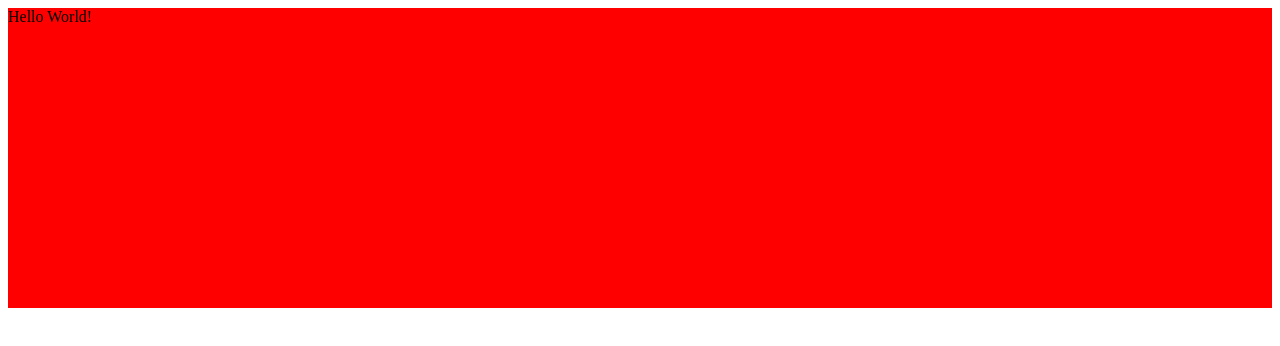
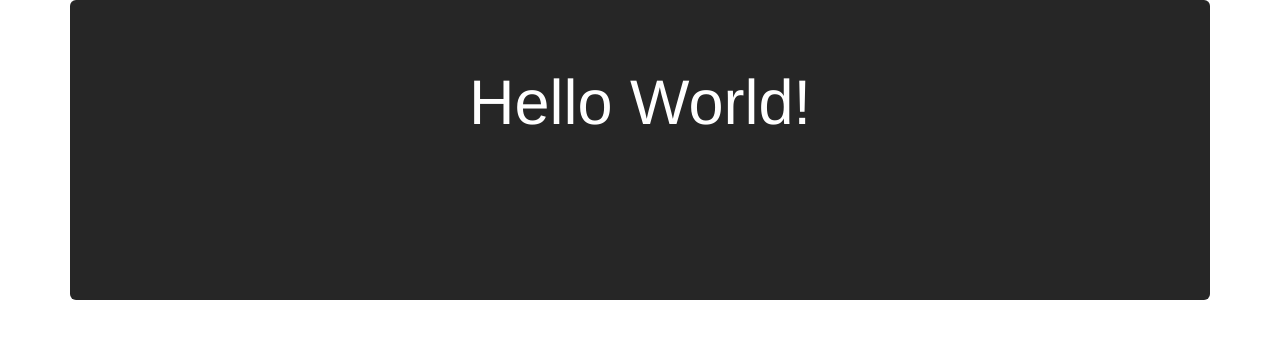
Before and after one commit to ETS-ReactNative4/clickyGame, a React (Create React App) app in the folder clicky-game/: page / in a window 1280 px wide. Shown: the top 346 px of the page. Built offline with nearby package versions, Linux system fonts and the light colour scheme.

Commit message:
Bootsrap is conected and working.

```diff
--- a/clicky-game/public/index.html
+++ b/clicky-game/public/index.html
@@ -4,37 +4,16 @@
     <meta charset="utf-8">
     <meta name="viewport" content="width=device-width, initial-scale=1, shrink-to-fit=no">
     <meta name="theme-color" content="#000000">
-    <!--
-      manifest.json provides metadata used when your web app is added to the
-      homescreen on Android. See https://developers.google.com/web/fundamentals/engage-and-retain/web-app-manifest/
-    -->
+    <link rel="stylesheet" href="https://maxcdn.bootstrapcdn.com/bootstrap/3.3.7/css/bootstrap.min.css">
     <link rel="manifest" href="%PUBLIC_URL%/manifest.json">
     <link rel="shortcut icon" href="%PUBLIC_URL%/favicon.ico">
-    <!--
-      Notice the use of %PUBLIC_URL% in the tags above.
-      It will be replaced with the URL of the `public` folder during the build.
-      Only files inside the `public` folder can be referenced from the HTML.
-
-      Unlike "/favicon.ico" or "favicon.ico", "%PUBLIC_URL%/favicon.ico" will
-      work correctly both with client-side routing and a non-root public URL.
-      Learn how to configure a non-root public URL by running `npm run build`.
-    -->
     <title>React App</title>
   </head>
   <body>
     <noscript>
       You need to enable JavaScript to run this app.
     </noscript>
-    <div id="root"></div>
-    <!--
-      This HTML file is a template.
-      If you open it directly in the browser, you will see an empty page.
-
-      You can add webfonts, meta tags, or analytics to this file.
-      The build step will place the bundled scripts into the <body> tag.
-
-      To begin the development, run `npm start` or `yarn start`.
-      To create a production bundle, use `npm run build` or `yarn build`.
-    -->
-  </body>
+    <div id="root">
+      <!-- THIS IS WHERE THE REACT COMPONENTS GET RENDERED -->
+    </div>
 </html>
--- a/clicky-game/src/App.jsx
+++ b/clicky-game/src/App.jsx
@@ -1,15 +1,33 @@
+
+
+
+/*
+    APP FILE CONTAINS THE APP COMPONENT THAT ALL THE OTHER GET RENDERED ON.
+*/
+
+// DEPENDENCIES
 import React, {Component} from "react";
+
 // JUMBOTRON
 import Jumbotron from "./components/Jumbotron";
 
 // APP COMPONENT
 class App extends Component {
+    // RENDRER
     render () {
+        // RETRUN THIS HTML
         return (
-            <Jumbotron  />
-        );
-    };
-};
+            // BOOTSTRAP CONTAINER
+            <div className="container">
+                <div className="row text-center">
+                    <div className="col-xs-12 col-sm-12 col-md-12">
+                        <Jumbotron  />
+                    </div>
+                </div>
+            </div>
+        ); // END RETURN
+    };// END RENDER
+};  // END APP COMPONENT
 
 // EXPORT APP COMPONENT
 export default App;
--- a/clicky-game/src/components/Jumbotron/Jumbotron.css
+++ b/clicky-game/src/components/Jumbotron/Jumbotron.css
@@ -5,7 +5,8 @@
  */
 
 .jumbotron {
+    color: #ffffff;
     height: 300px;
     clear: 'both';
-    background-color: red;
+    background-color: #262626;
 }
--- a/clicky-game/src/components/Jumbotron/Jumbotron.jsx
+++ b/clicky-game/src/components/Jumbotron/Jumbotron.jsx
@@ -8,7 +8,9 @@ const Jumbotron = ({ children }) => {
     return (
         // JUMBOTRON START
         <div className="jumbotron">
-            Hello World!
+            <h1>
+                Hello World!
+            </h1>
         </div>
     ); // END RETURN
 }; // END JUMBOTRON
```
